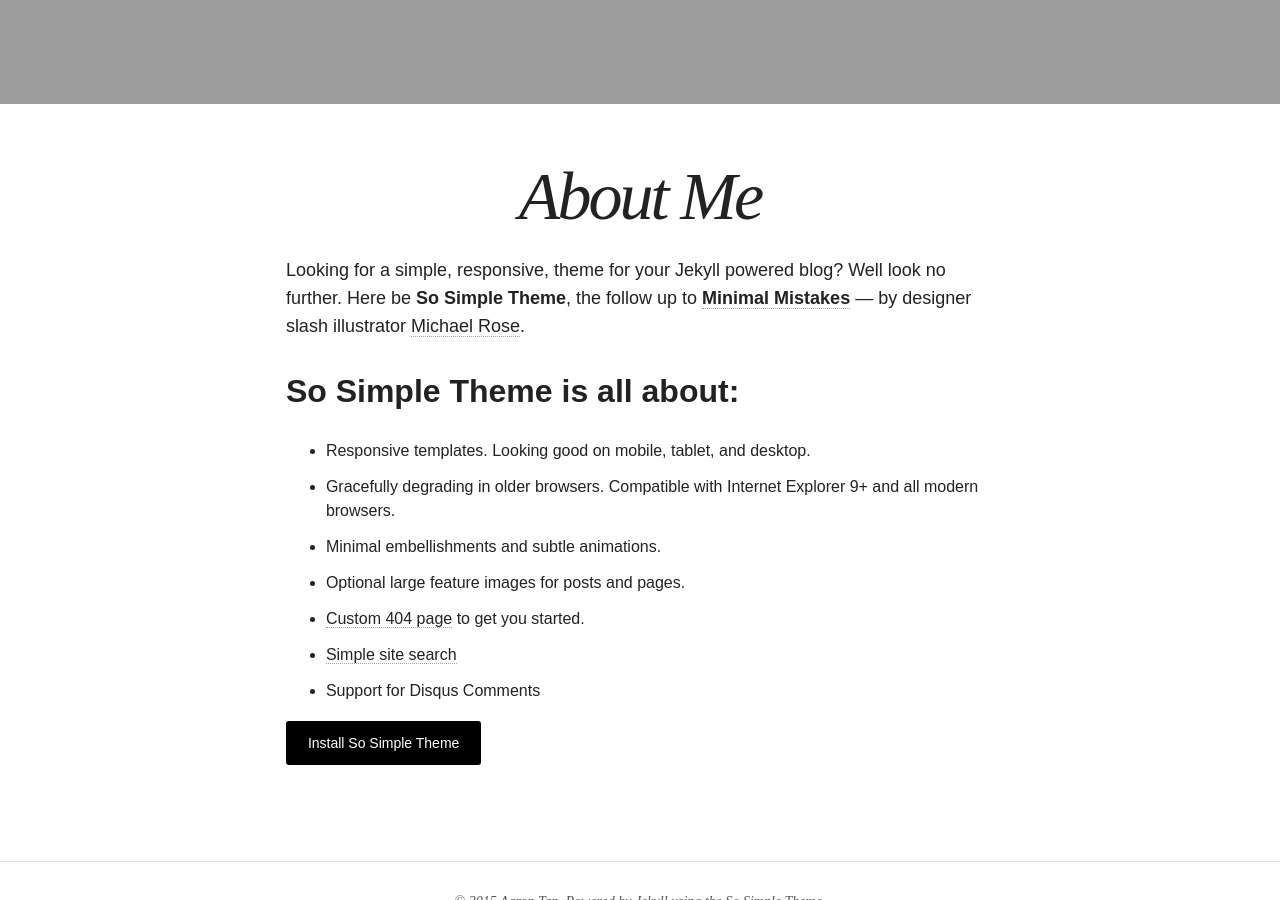
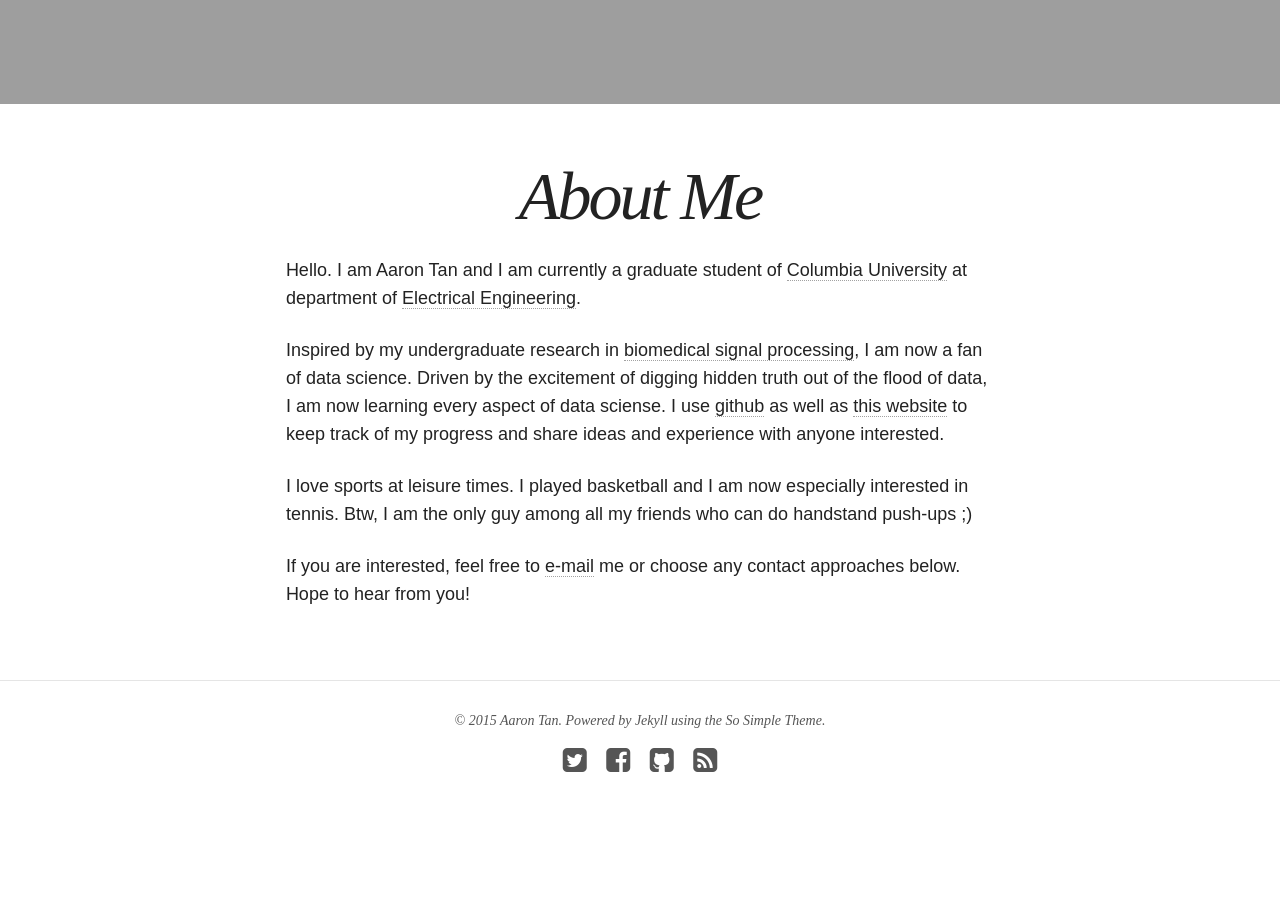
Before and after one commit to jangsutsr/jangsutsr.github.io, a Jekyll site: the page built from about/index.md, in a window 1280 px wide and 900 px high, scrolled down 1010 px. Built offline with Jekyll 4.4.1, drawn with Linux system fonts in a browser that asks for light colours; nearby versions of some CDN libraries; after the commit the page ends 1882 px from its top, so only the background shows below that.

Commit message:
change profile

```diff
--- a/about/index.md
+++ b/about/index.md
@@ -7,18 +7,10 @@ image:
   feature: bio-background.jpg
 ---
 
-Looking for a simple, responsive, theme for your Jekyll powered blog? Well look no further. Here be **So Simple Theme**, the follow up to [**Minimal Mistakes**](http://mmistakes.github.io/minimal-mistakes) --- by designer slash illustrator [Michael Rose](http://mademistakes.com).
+Hello. I am Aaron Tan and I am currently a graduate student of [Columbia University](http://www.columbia.edu) at department of [Electrical Engineering](http://www.ee.columbia.edu).
 
-## So Simple Theme is all about:
+Inspired by my undergraduate research in [biomedical signal processing](http://ieeexplore.ieee.org/xpl/articleDetails.jsp?arnumber=7022704&queryText=A+Novel+Time-Frequency+Analysis+Approach+for+Nonstaionary+Time+Series+Using+Multi-resolution+Wavelet&matchBoolean=true&newsearch=true&searchField=Search_All), I am now a fan of data science. Driven by the excitement of digging hidden truth out of the flood of data, I am now learning every aspect of data sciense. I use [github](https://github.com/jangsutsr) as well as [this website](http://jangsutsr.github.io) to keep track of my progress and share ideas and experience with anyone interested.
 
-* Responsive templates. Looking good on mobile, tablet, and desktop.
-* Gracefully degrading in older browsers. Compatible with Internet Explorer 9+ and all modern browsers.
-* Minimal embellishments and subtle animations.
-* Optional large feature images for posts and pages.
-* [Custom 404 page]({{ site.url }}/404.html) to get you started.
-* [Simple site search](https://github.com/christian-fei/Simple-Jekyll-Search)
-* Support for Disqus Comments
+I love sports at leisure times. I played basketball and I am now especially interested in tennis. Btw, I am the only guy among all my friends who can do handstand push-ups ;)
 
-<a markdown="0" href="{{ site.url }}/theme-setup" class="btn">Install So Simple Theme</a>
-
-[^1]: Example: *domain.com/category-name/post-title*
+If you are interested, feel free to [e-mail](jangsutsr@gmail.com) me or choose any contact approaches below. Hope to hear from you!
```
